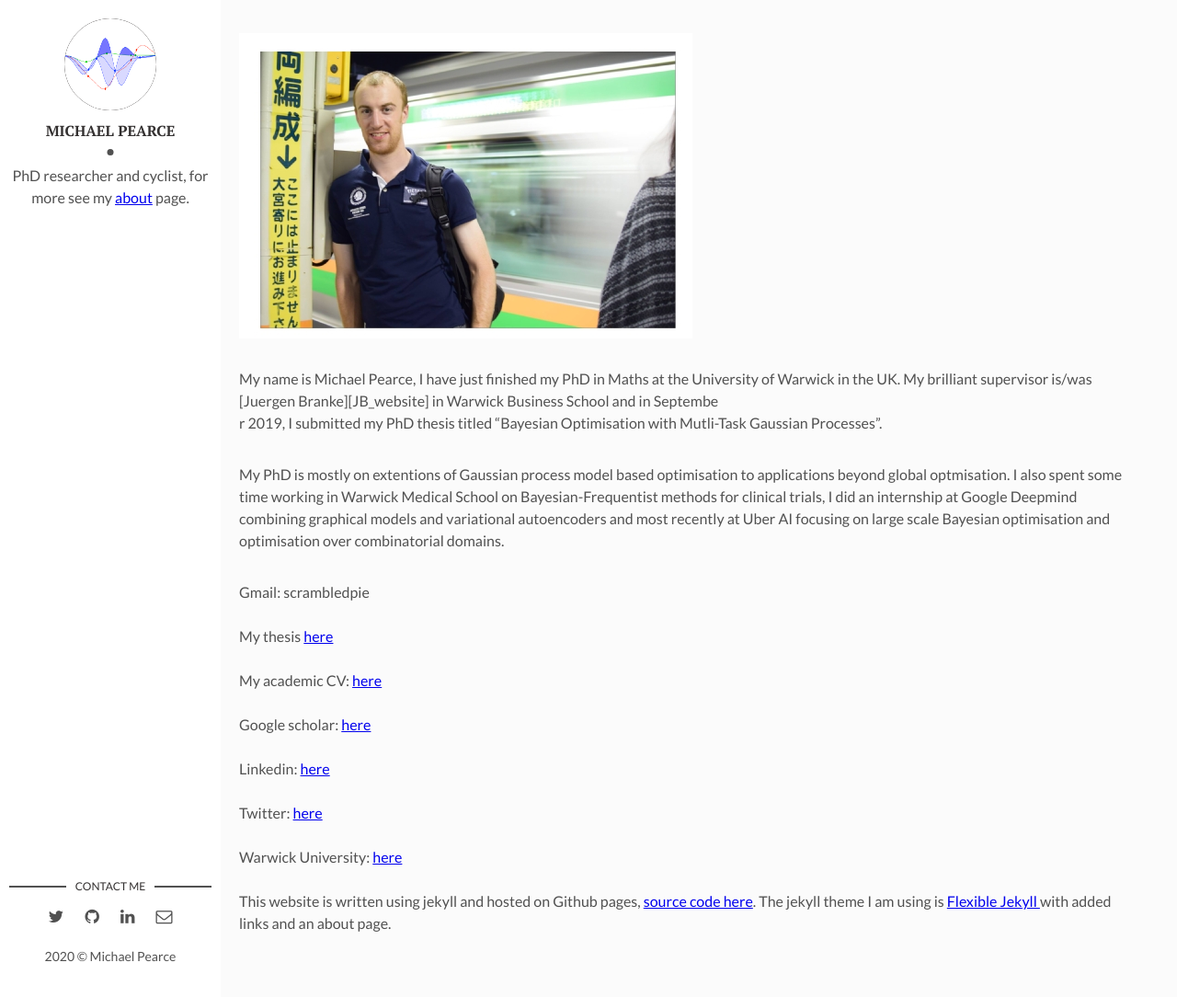
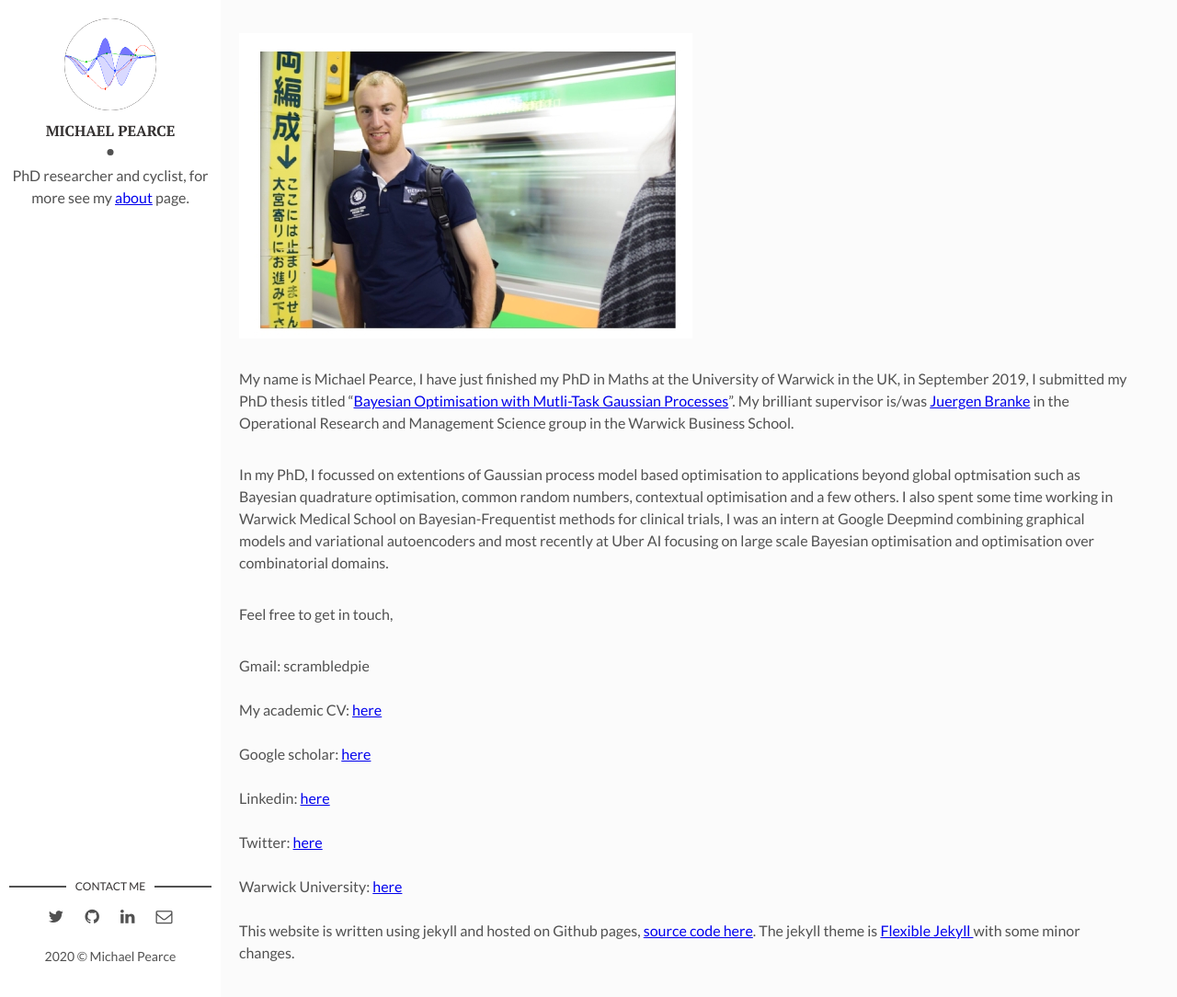
Before and after one commit to scrambledpie/scrambledpie.github.io, a Jekyll site: the page built from about.markdown, in a window 1280 px wide and 1084 px high. Shown: the whole window at 92% size. Built offline with Jekyll 4.4.1, drawn with Linux system fonts in a browser that asks for light colours.

Commit message:
about updated

```diff
--- a/about.markdown
+++ b/about.markdown
@@ -7,24 +7,19 @@ permalink: /about/
 
 ![image-title-here]({{site.baseurl}}/assets/img/Pics/mpwarwick-2.jpg){:class="img-responsive"}
 
-My name is Michael Pearce, I have just finished my PhD in Maths at the University of Warwick in the UK.
-My brilliant supervisor is/was [Juergen Branke][JB_website] in Warwick Business School and
-in Septembe<br>r 2019, I submitted my PhD thesis titled "Bayesian Optimisation with Mutli-Task Gaussian Processes".
+My name is Michael Pearce, I have just finished my PhD in Maths at the University of Warwick in the UK, in September 2019, I submitted my PhD thesis titled "<a href="{{site.baseurl}}/assets/img/Pics/thesis(1).pdf" target="_blank">Bayesian Optimisation with Mutli-Task Gaussian Processes</a>". My brilliant supervisor is/was [Juergen Branke][JB_website] in the Operational Research and Management Science group in the Warwick Business School.
 
-My PhD is mostly on extentions of Gaussian process model based optimisation to applications beyond global optmisation.
-I also spent some time working in Warwick Medical School on Bayesian-Frequentist methods for clinical trials, I did an internship at Google Deepmind combining graphical models and variational autoencoders and most recently at Uber AI focusing on large scale Bayesian optimisation and optimisation over combinatorial domains.
+In my PhD, I focussed on extentions of Gaussian process model based optimisation to applications beyond global optmisation such as Bayesian quadrature optimisation, common random numbers, contextual optimisation and a few others.
+I also spent some time working in Warwick Medical School on Bayesian-Frequentist methods for clinical trials, I was an intern at Google Deepmind combining graphical models and variational autoencoders and most recently at Uber AI focusing on large scale Bayesian optimisation and optimisation over combinatorial domains.
 
 
 <!-- Download my thesis [here][MP_thesis] -->
 
 
-
+Feel free to get in touch,
 
 <p>
 Gmail: scrambledpie
-<br>
-<br>
-My thesis <a href="{{site.baseurl}}/assets/img/Pics/thesis(1).pdf" target="_blank"> here </a>
 <br>
 <br>
 My academic CV: <a href="https://www.dropbox.com/s/gj0hyzgll7o11ki/MichaelPearceCV.pdf?dl=0" target="_blank"> here </a>
@@ -44,8 +39,8 @@ Warwick University: <a href="https://warwick.ac.uk/fac/cross_fac/complexity/peop
 <br>
 This website is written using jekyll and hosted on Github pages,
 <a href="https://github.com/scrambledpie/scrambledpie.github.io" target="_blank"> source code here</a>.
-The jekyll theme I am using is
-<a href="http://jekyllthemes.org/themes/flexible-jekyll/" target="_blank"> Flexible Jekyll </a> with added links and an about page.
+The jekyll theme is
+<a href="http://jekyllthemes.org/themes/flexible-jekyll/" target="_blank"> Flexible Jekyll </a> with some minor changes.
 </p>
 
 <!--
```
Also changed, not shown: other parts of about.markdown (+1 -0 lines).
